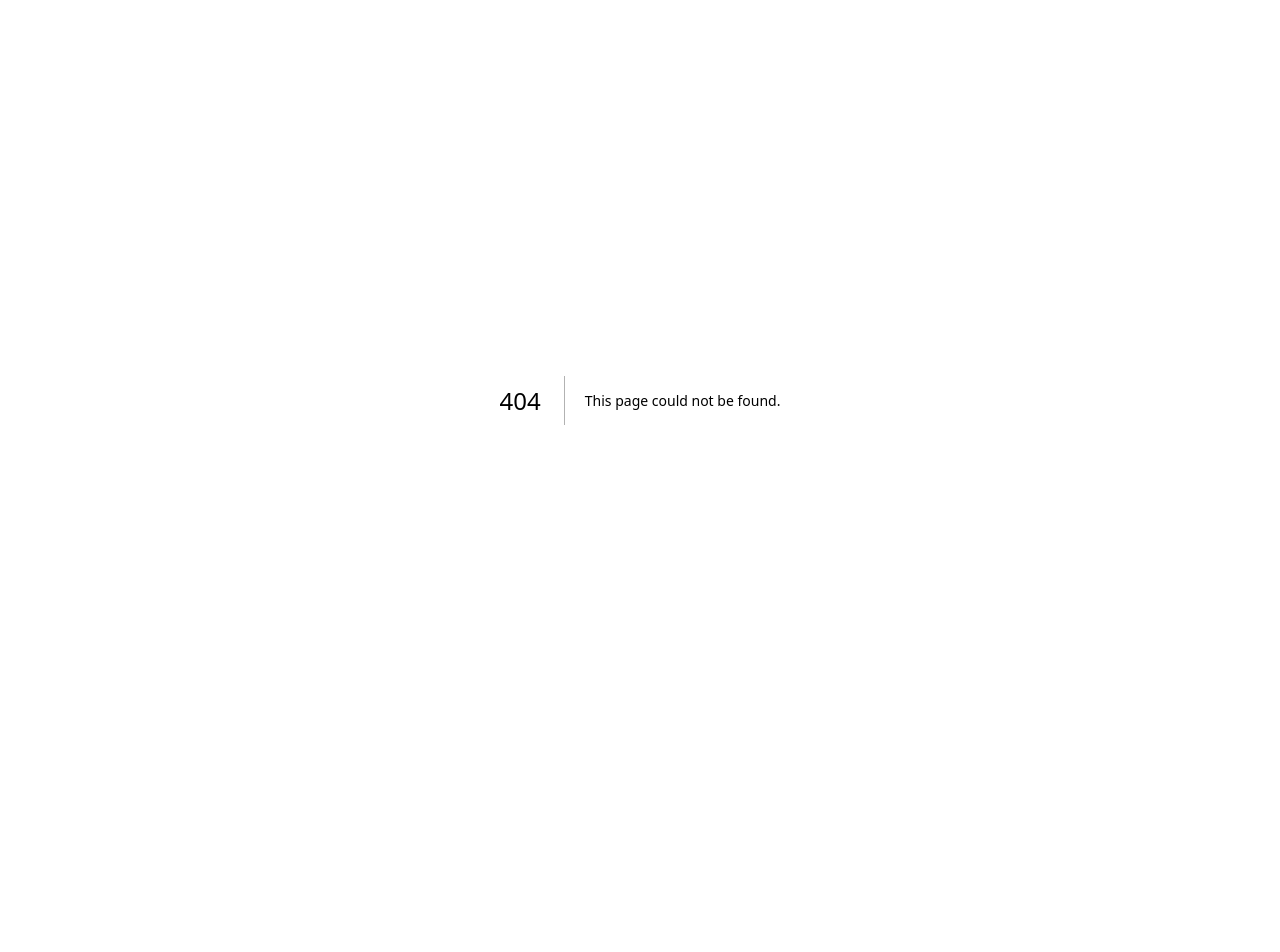
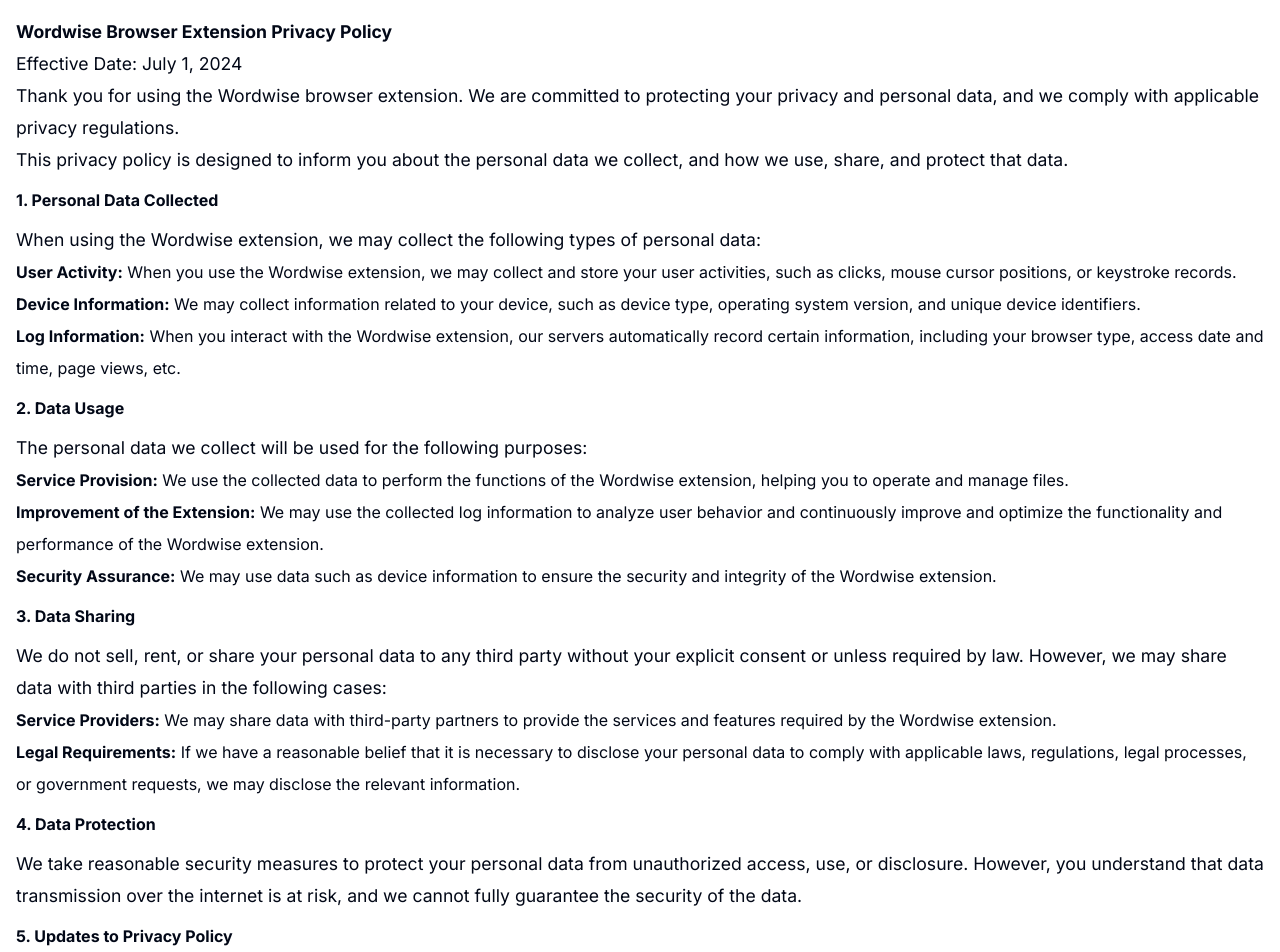
Before and after one commit to sujianqingfeng/next-wordwise, a Next.js app: page /privacy in a window 1280 px wide. Before the commit this address had no page. Shown: the top 952 px of the page. Before the commit the page ends 800 px from the top, so only its background shows below. Built offline with nearby package versions, Linux system fonts and the light colour scheme.

Commit message:
feat: privacy page

```diff
--- a/next.config.js
+++ b/next.config.js
@@ -1,14 +1,4 @@
 /** @type {import('next').NextConfig} */
-const nextConfig = {
-  async rewrites() {
-    const url = process.env.NEXT_PUBLIC_SERVER_HOST
-    return [
-      {
-        source: '/proxy/:path*',
-        destination: url + '/:path*'
-      }
-    ]
-  }
-}
+const nextConfig = {}
 
 module.exports = nextConfig
--- a/package.json
+++ b/package.json
@@ -3,7 +3,7 @@
   "version": "0.1.0",
   "private": true,
   "scripts": {
-    "dev": "next dev --turbo -p 3001",
+    "dev": "next dev -p 3001",
     "dev:turbo": "next dev --turbo",
     "build": "next build",
     "start": "next start",
@@ -28,6 +28,7 @@
     "install": "^0.13.0",
     "lucide-react": "^0.407.0",
     "next": "^14.2.4",
+    "next-mdx-remote": "^5.0.0",
     "next-themes": "^0.2.1",
     "react": "^18.3.1",
     "react-dom": "^18.3.1",
--- /dev/null
+++ b/src/app/privacy/markdown.module.css
@@ -0,0 +1,17 @@
+.md {
+  padding: 1rem;
+}
+
+.md p {
+  font-size: 1.1em;
+  line-height: 2rem;
+}
+
+.md h2 {
+  line-height: 3rem;
+}
+
+.md li {
+  list-style-type: none;
+  line-height: 2rem;
+}
--- /dev/null
+++ b/src/app/privacy/page.tsx
@@ -0,0 +1,64 @@
+import { MDXRemote } from 'next-mdx-remote/rsc'
+import markdownStyles from './markdown.module.css'
+
+const markdown = `
+**Wordwise Browser Extension Privacy Policy**
+
+Effective Date: July 1, 2024
+
+Thank you for using the Wordwise browser extension. We are committed to protecting your privacy and personal data, and we comply with applicable privacy regulations.
+
+This privacy policy is designed to inform you about the personal data we collect, and how we use, share, and protect that data.
+
+## **1. Personal Data Collected**
+
+When using the Wordwise extension, we may collect the following types of personal data:
+
+- **User Activity:** When you use the Wordwise extension, we may collect and store your user activities, such as clicks, mouse cursor positions, or keystroke records.
+- **Device Information:** We may collect information related to your device, such as device type, operating system version, and unique device identifiers.
+- **Log Information:** When you interact with the Wordwise extension, our servers automatically record certain information, including your browser type, access date and time, page views, etc.
+
+## **2. Data Usage**
+
+The personal data we collect will be used for the following purposes:
+
+- **Service Provision:** We use the collected data to perform the functions of the Wordwise extension, helping you to operate and manage files.
+- **Improvement of the Extension:** We may use the collected log information to analyze user behavior and continuously improve and optimize the functionality and performance of the Wordwise extension.
+- **Security Assurance:** We may use data such as device information to ensure the security and integrity of the Wordwise extension.
+
+## **3. Data Sharing**
+
+We do not sell, rent, or share your personal data to any third party without your explicit consent or unless required by law. However, we may share data with third parties in the following cases:
+
+- **Service Providers:** We may share data with third-party partners to provide the services and features required by the Wordwise extension.
+- **Legal Requirements:** If we have a reasonable belief that it is necessary to disclose your personal data to comply with applicable laws, regulations, legal processes, or government requests, we may disclose the relevant information.
+
+## **4. Data Protection**
+
+We take reasonable security measures to protect your personal data from unauthorized access, use, or disclosure. However, you understand that data transmission over the internet is at risk, and we cannot fully guarantee the security of the data.
+
+## **5. Updates to Privacy Policy**
+
+We may update this privacy policy from time to time based on business needs and changes in laws and regulations. The updated privacy policy will be notified to you through appropriate means before it takes effect.
+
+## **6. Contact Us**
+
+If you have any questions or concerns about this privacy policy or the data processing of the Wordwise extension, please contact us at the following address:
+
+[nieshuanghe@gmail.com](mailto:nieshuanghe@gmail.com)
+
+Please note that this privacy policy applies only to the Wordwise browser extension and not to our website or other services.
+
+Thank you for reading our privacy policy, and we hope the Wordwise extension brings you a pleasant user experience!
+
+`
+
+function RemoteMdxPage() {
+  return (
+    <div className={markdownStyles.md}>
+      <MDXRemote source={markdown} />
+    </div>
+  )
+}
+
+export default RemoteMdxPage
```
Also changed, not shown: tsconfig.json (+7 -1 lines), 1 other file (tests, documents, lock files or other folders).
